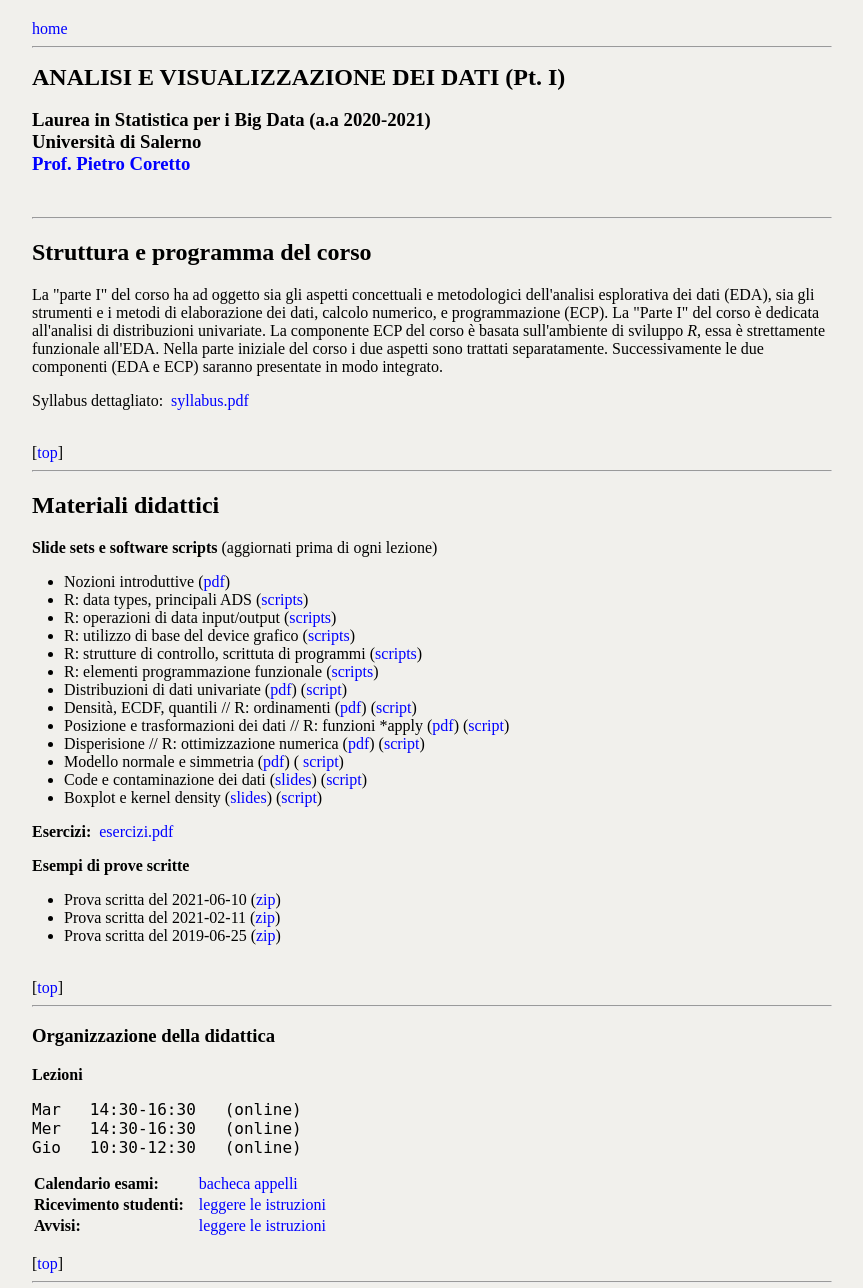
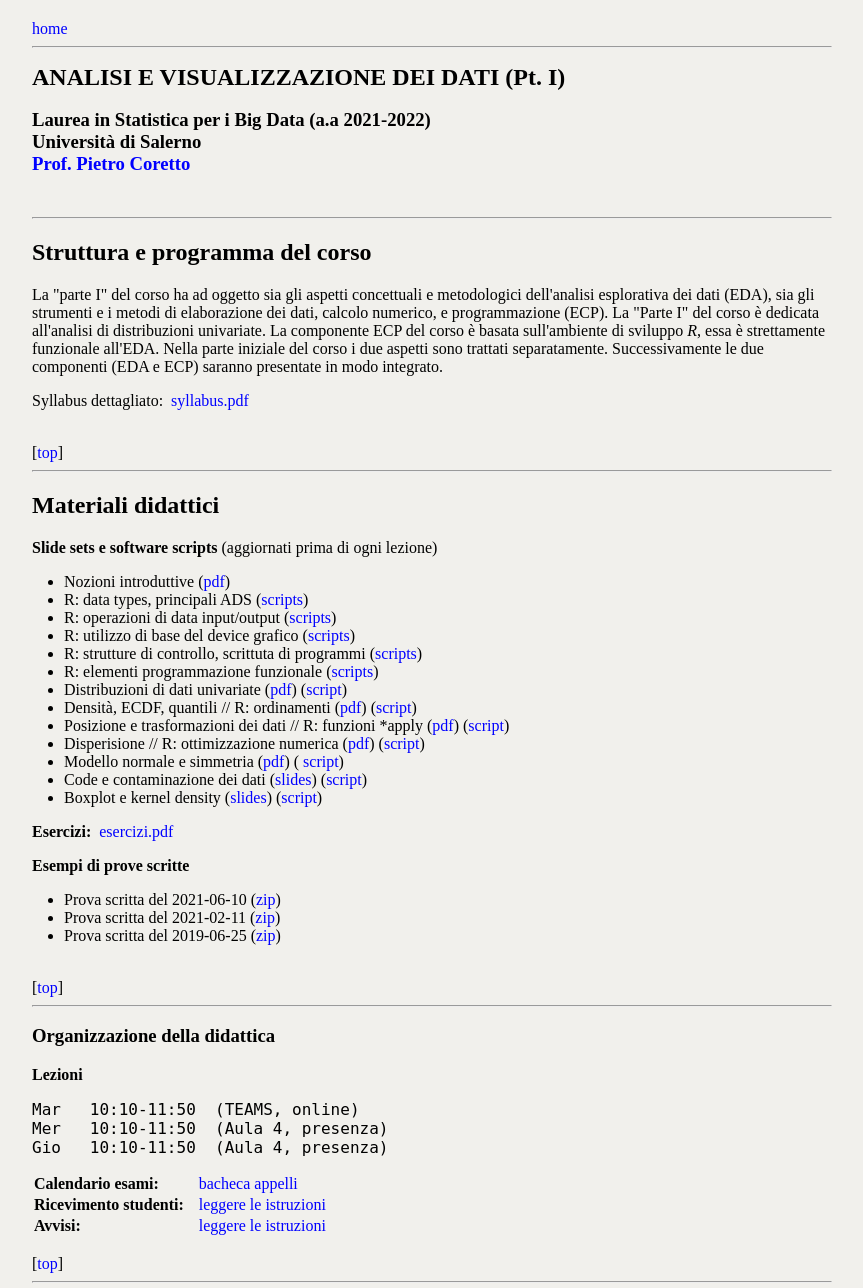
Before and after one commit to pietro-coretto/pietro-coretto.github.io, a plain HTML site: page unisa-avd/index.html in a window 1280 px wide. Shown: the top 1288 px of the page, without its empty margins (3-866 px from the left). Drawn offline with Linux system fonts and the light colour scheme.

Commit message:
p:regular update

```diff
--- a/unisa-avd/index.html
+++ b/unisa-avd/index.html
@@ -38,7 +38,7 @@
 
 <br>
 
-<div class="h3Style">Laurea in Statistica per i Big Data (a.a 2020-2021)</div>
+<div class="h3Style">Laurea in Statistica per i Big Data (a.a 2021-2022)</div>
 <div class="h3Style">Università di  Salerno</div>
 <div class="h3Style"><a href="../index.html">Prof. Pietro Coretto</a></div>
 </p>
@@ -241,9 +241,9 @@ Syllabus dettagliato:&nbsp;
 <p>
 <b>Lezioni</b>
 <pre>
-Mar   14:30-16:30   (online)
-Mer   14:30-16:30   (online)
-Gio   10:30-12:30   (online)
+Mar   10:10-11:50  (TEAMS, online)
+Mer   10:10-11:50  (Aula 4, presenza)
+Gio   10:10-11:50  (Aula 4, presenza)
 </pre>
 
 <!-- Aula Informatica DISES [Edificio D1, I piano] -->
```
